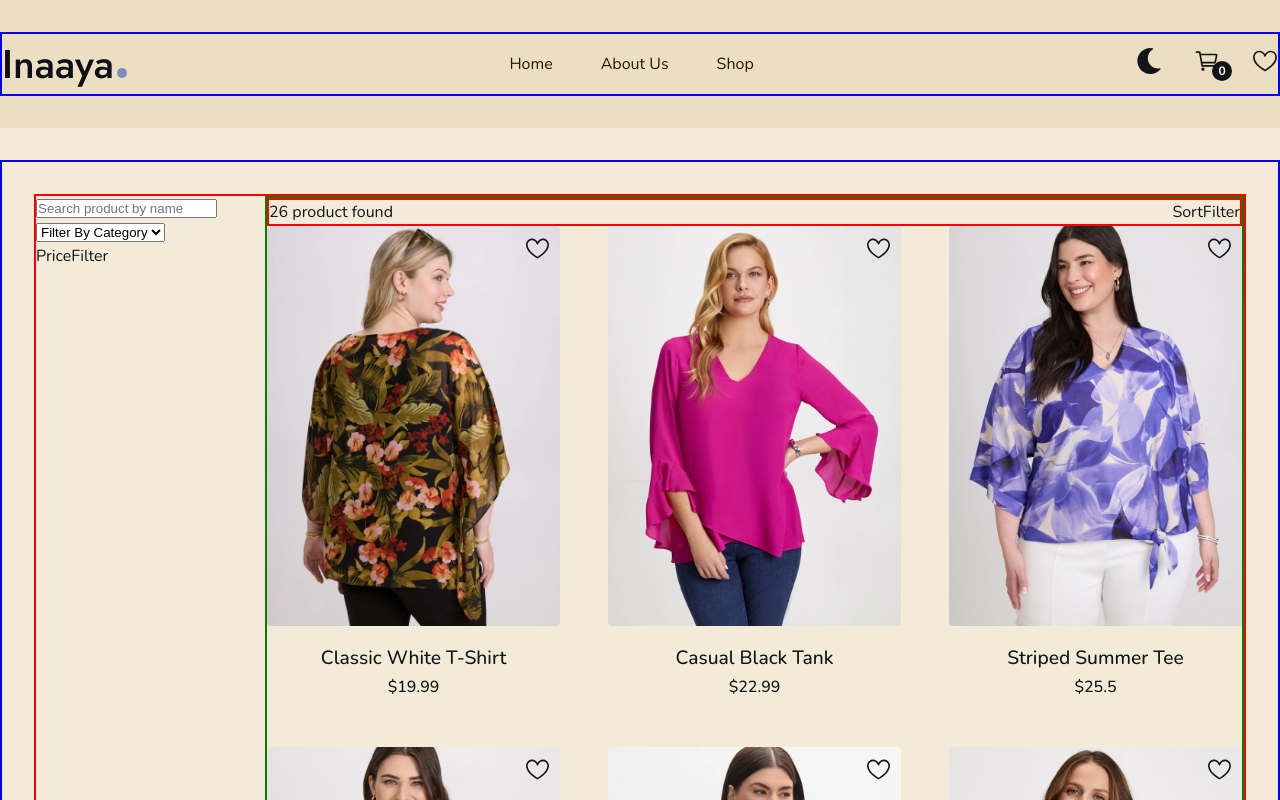
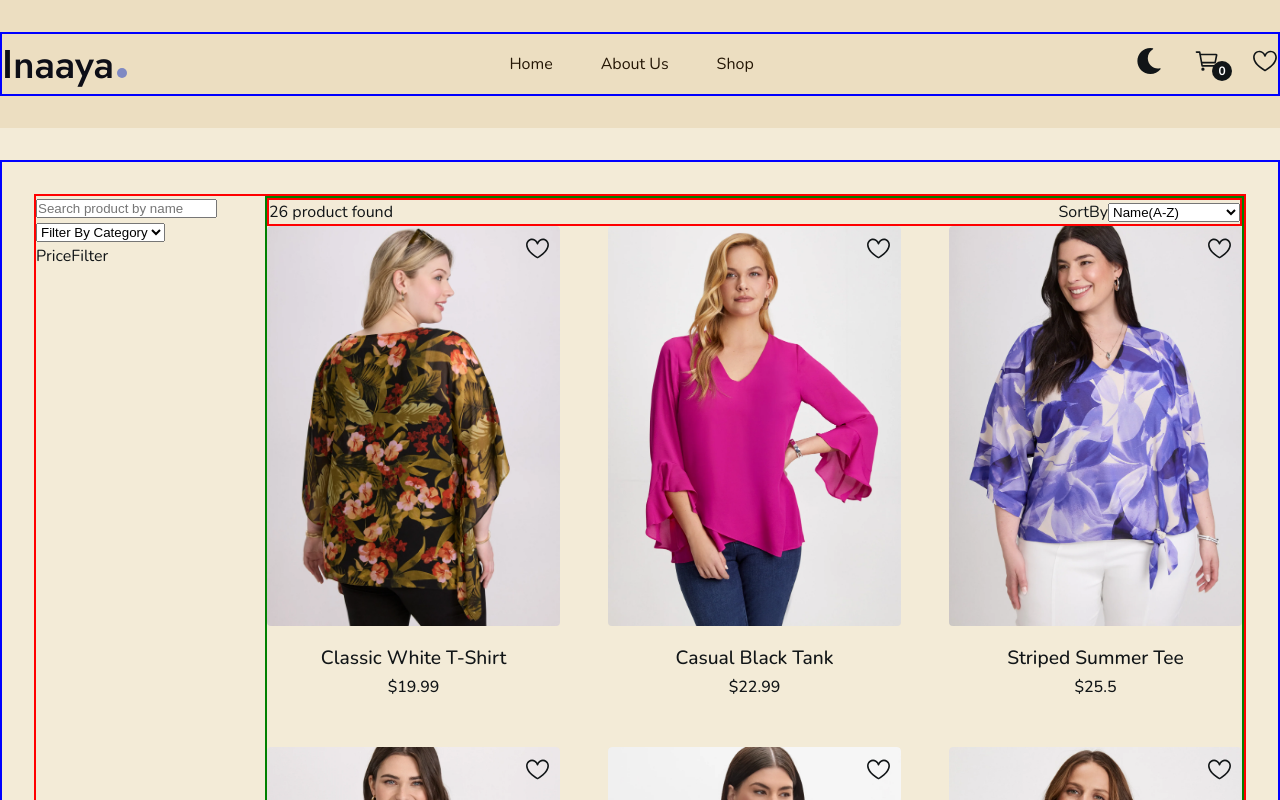
Before and after one commit to charuzain/inaaya, a React (Vite) app: page /products in a window 1280 px wide. Shown: the top 800 px of the page. Built offline with nearby package versions, Linux system fonts and the light colour scheme; data requests are answered from the project's data file; a web font is replaced by a local one.

Commit message:
add SortFilter component with sortBy and order selection using Redux

```diff
--- a/src/components/SortFilter/SortFilter.tsx
+++ b/src/components/SortFilter/SortFilter.tsx
@@ -1,7 +1,40 @@
-import React from 'react';
+import { useAppDispatch, useAppSelector } from '../../app/hooks';
+import type { RootState } from '../../app/store';
+import { setSortTerm } from '../../slice/filterSlice';
+import type { Order } from '../../slice/filterSlice';
 import styles from './SortFilter.module.css';
 const SortFilter = () => {
-  return <div>SortFilter</div>;
+  const dispatch = useAppDispatch();
+
+  const val = useAppSelector((state: RootState) => state.filter.sort)
+  console.log(val)
+
+  const sortChangeHandler = (e: React.ChangeEvent<HTMLSelectElement>) => {
+    const [sortBy, order] = e.target.value.split('-');
+    console.log(e.target.value)
+    console.log(order)
+    console.log(sortBy)
+    if (order === 'asc' || order === 'desc') {
+      dispatch(setSortTerm({ sortBy, order: order }));
+    }
+  };
+  return (
+    <div>
+      <label htmlFor="sort">SortBy</label>
+      <select
+
+        name="sort"
+        id="sort"
+        onChange={sortChangeHandler}
+        value={`${val.sortBy}-${val.order}`}
+      >
+        <option value="price-desc">Price(High to Low)</option>
+        <option value="price-asc">Price(Low to High)</option>
+        <option value="name-asc">Name(A-Z)</option>
+        <option value="name-desc">Name(Z-A)</option>
+      </select>
+    </div>
+  );
 };
 
 export default SortFilter;
```
